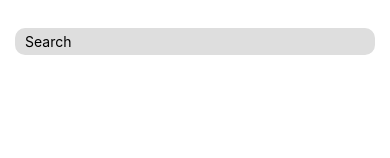
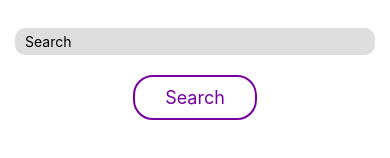
Before and after one commit to hemantsirsat/Current-Weather, a React Native app: screen / in a window 390 px wide. Shown: the part 202-360 px from the top of the page. Built offline with nearby package versions, Linux system fonts and the light colour scheme.

Commit message:
Search Button Added

```diff
--- a/src/components/SearchButton.js
+++ b/src/components/SearchButton.js
@@ -1,11 +1,35 @@
 import React from 'react';
-import { TouchableOpacity, View, StyleSheet } from 'react-native';
-import SearchScreen from '../screens/SearchScreen';
+import { TouchableOpacity, Text, View, StyleSheet } from 'react-native';
+import OpenWeather from '../api/OpenWeather';
 
-const SearchButton = () => {
-
+const SearchButton = ({ city }) => {
+    const [FetchWeather, result, errorMessage] = OpenWeather();
+    return(
+        <View>
+            <TouchableOpacity
+                style={styles.touchableopacityStyle}
+                onPress={()=>FetchWeather(city)}
+            >
+                <Text style={styles.textStyle}>Search</Text>
+            </TouchableOpacity>
+        </View>
+    );
 };
 
-const styles = StyleSheet.create({});
+const styles = StyleSheet.create({
+    touchableopacityStyle:{
+        alignSelf:'center',
+        margin:20,
+        borderWidth:2,
+        borderColor:'#76009f',
+        paddingHorizontal:30,
+        paddingVertical:10,
+        borderRadius:20,
+    },
+    textStyle:{
+        fontSize:18,
+        color:'#76009f'
+    }
+});
 
 export default SearchButton;
--- a/src/screens/SearchScreen.js
+++ b/src/screens/SearchScreen.js
@@ -1,10 +1,9 @@
 import React, { useState } from 'react';
 import { View, Text, TextInput, StyleSheet } from 'react-native';
 import OpenWeather from '../api/OpenWeather';
+import SearchButton from '../components/SearchButton';
 
 const SearchScreen = ({ term, onTermChange }) => {
-    const [FetchWeather, result, errorMessage] = OpenWeather();
-
     return(
         <View>
             <TextInput
@@ -14,10 +13,10 @@ const SearchScreen = ({ term, onTermChange }) => {
                 autoCorrect={false}
                 value={term}
                 onChangeText={onTermChange}
-                onEndEditing={()=>FetchWeather(term)}
             />
-                {errorMessage ? <Text>{errorMessage}</Text> : null}
-                {result ? <Text style={styles.textStyle}>{result.temp}</Text> : null}
+            <SearchButton
+                city = {term}
+            />
         </View>
     );
 };
```
